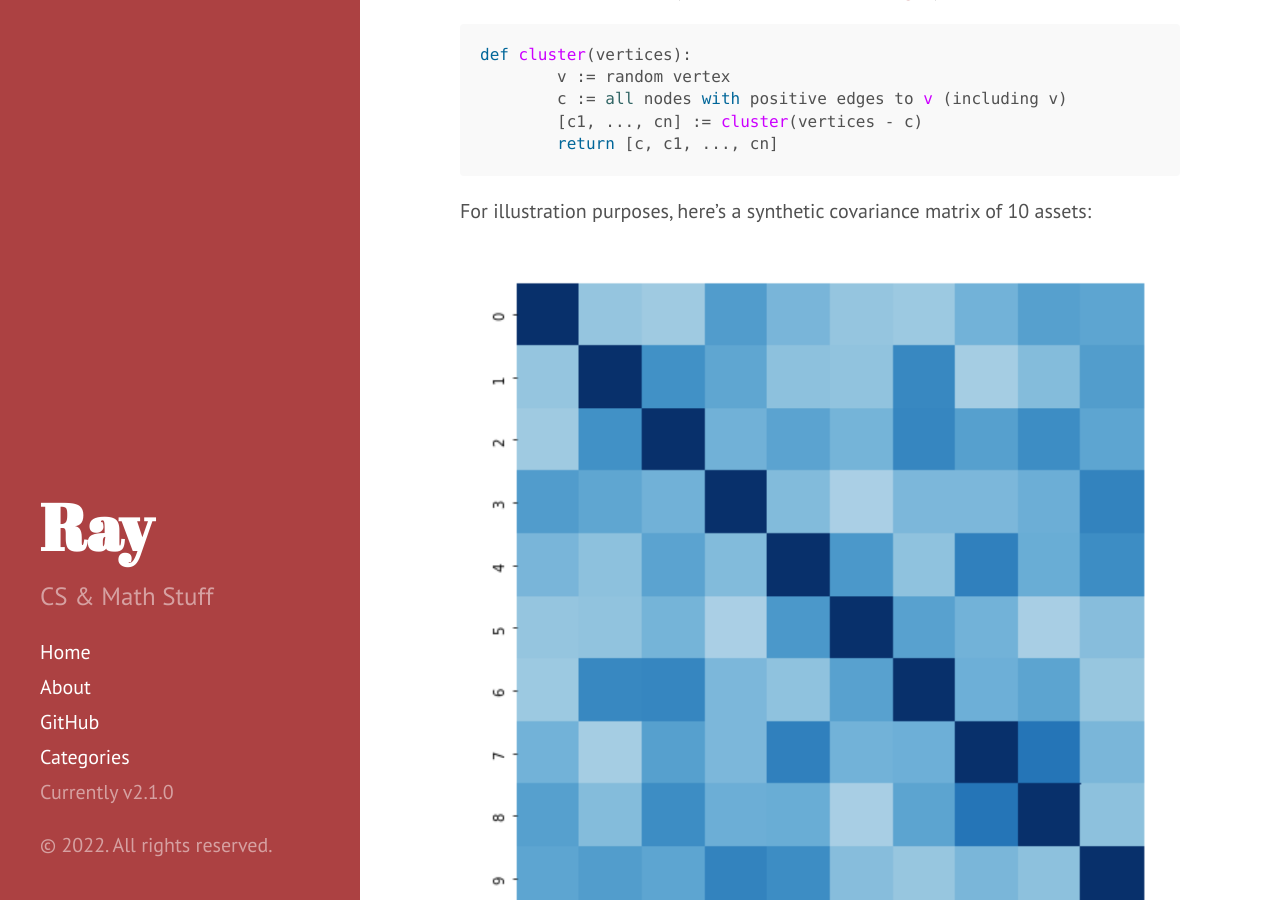
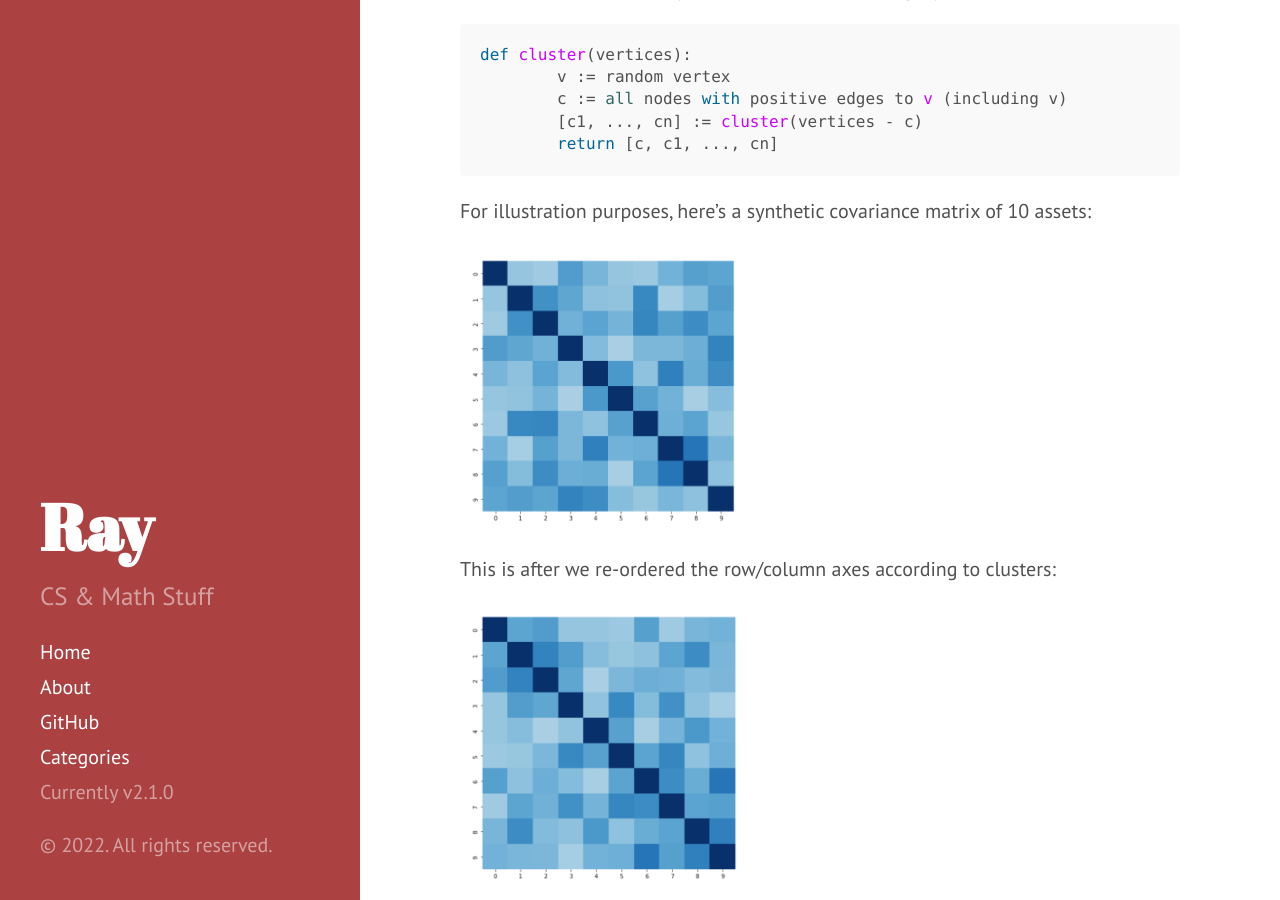
Before and after one commit to OneRaynyDay/oneraynyday.github.io, a Jekyll site: the page built from _posts/2022-04-26-Portfolio-Risk-Pt2.md, in a window 1280 px wide and 900 px high, scrolled down 4088 px. Built offline with Jekyll 4.4.1, drawn with Linux system fonts in a browser that asks for light colours; formulas are drawn with MathJax 3.

Commit message:
images too big

```diff
--- a/_posts/2022-04-26-Portfolio-Risk-Pt2.md
+++ b/_posts/2022-04-26-Portfolio-Risk-Pt2.md
@@ -112,19 +112,19 @@ def cluster(vertices):
 
 For illustration purposes, here's a synthetic covariance matrix of 10 assets:
 
-![corr]({{ site.url }}/assets/clustering/original_corr.png)
+![corr]({{ site.url }}/assets/clustering/original_corr.png){:height="40%" width="40%"}
 
 This is after we re-ordered the row/column axes according to clusters:
 
-![reordered_corr]({{ site.url }}/assets/clustering/clustered.png)
+![reordered_corr]({{ site.url }}/assets/clustering/clustered.png){:height="40%" width="40%"}
 
 As we can see, the clustering did a pretty good job at including positive edges(darker colors is better):
 
-![cluster_mask]({{ site.url }}/assets/clustering/cluster_mask.png)
+![cluster_mask]({{ site.url }}/assets/clustering/cluster_mask.png){:height="40%" width="40%"}
 
 ... and excluding negative edges:
 
-![without_cluster_mask]({{ site.url }}/assets/clustering/without_cluster_mask.png)
+![without_cluster_mask]({{ site.url }}/assets/clustering/without_cluster_mask.png){:height="40%" width="40%"}
 
 Of course, there are also other approaches to clustering that may be useful, such as hierarchical clustering using dendrograms (example visualization [here](https://stackoverflow.com/a/3017704/3781180)). It's always a good idea to inspect the idiosyncratic correlation matrix clusters to get an intuitive idea of the relationship between assets in your investment universe.
 
@@ -163,11 +163,11 @@ $$
 
 with support $[a,b]$, where $a,b = \pm(1-\sqrt{c})^2$. The distribution looks like this with $c < 1$:
 
-![marchenko1]({{ site.url }}/assets/marchenko1.png)
+![marchenko1]({{ site.url }}/assets/marchenko1.png){:height="40%" width="40%"}
 
 For $c > 1$:
 
-![marchenko2]({{ site.url }}/assets/marchenko2.png)
+![marchenko2]({{ site.url }}/assets/marchenko2.png){:height="40%" width="40%"}
 
 If we can derive a reasonable $c$ either by getting a maximum likelihood estimate from our idiosyncratic covariance matrix or by an educated forecast, we can calculate the likelihood that the eigenvalues of our idiosyncratic covariance matrix is sampled from the Marchenko-Pastur distribution. The higher the likelihood, the more likely our idiosyncratic returns are gaussian random noise.
 
```
